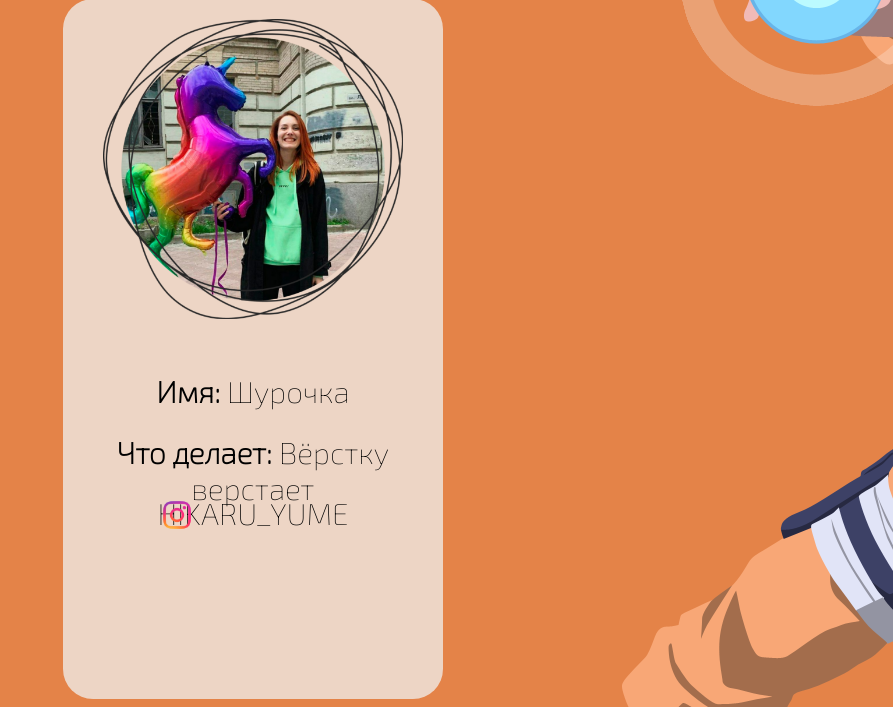
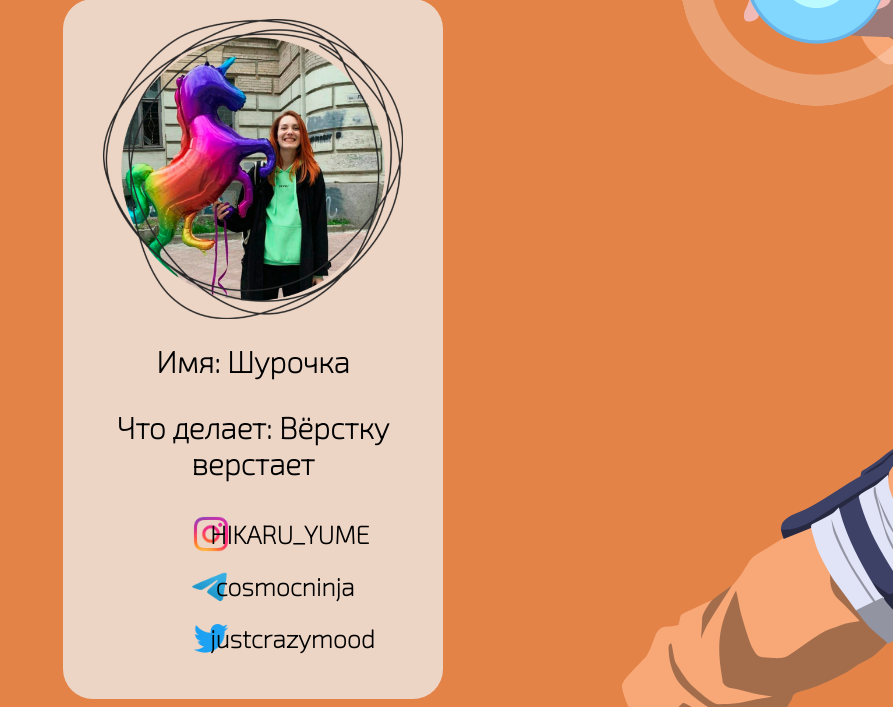
Before and after one commit to AleksandraTertyshnaya/Test-task, a PHP site: page /contacts.html in a window 1280 px wide. Shown: the part 159-866 px from the top of the page, without its empty margins (387-1280 px from the left). Run offline with PHP 8.4, Linux system fonts and the light colour scheme.

Commit message:
added links for social media

```diff
--- a/contact.css
+++ b/contact.css
@@ -67,19 +67,52 @@ body{
        padding-top: 0px;
    }
 
-   p{
-
-height: 1px;
+   h1{
+   margin: 0;
     font-size: 30px;
     font-family:  'Exo 2', sans-serif;
     text-align: top;
     padding-top: 20px;
     padding-bottom: 10px;
+     position: relative;
 
    }
 
-   .instagram{
-    position: absolute;
-    float: left;
-  text-align: left;
+   li {
+    margin: 0;
+    font-size: 25px;
+    font-family:  'Exo 2', sans-serif;
+
+    padding-top: 12px;
+    padding-bottom: 10px;
+     position: relative;
+    list-style: none;
+    font-weight: bold;
+
    }
+
+   .social{
+       width: 60%;
+   }
+
+
+   .insta{
+    width: 80%;
+    background: url(instagram.png) no-repeat 0 2px ;
+    padding-left: 24px;
+    background-size: 50px;
+   }
+
+   .telega{
+    width: 80%;
+    background: url(telegram.png) no-repeat 0 2px ;
+    padding-left: 24px;
+    background-size: 50px;
+   }
+
+   .twitter{
+    width: 80%;
+    background: url(twitter.png) no-repeat 0 2px ;
+    padding-left: 24px;
+    background-size: 50px;
+   }
--- a/contacts.html
+++ b/contacts.html
@@ -26,9 +26,19 @@ url('https://fonts.googleapis.com/css2?family=Exo+2:wght@100&family=Montserrat:w
 <img class="photo" src="contactimg.png" width="300" height="300" alt="photo">
 
           </div>
+          <div>
 
-         <p><b>Имя:</b> Шурочка</p>
-         <p><b>Что делает:</b> Вёрстку верстает</p>
-        <p> <a  href="https://www.instagram.com/hikaru_yume/?hl=ru" target="blank" style="color:#000000;"> <img class="instagram" src="instagram.png" width="40" height="40">  HIKARU_YUME </a></p>
+         <h1><b>Имя:</b> Шурочка</h1>
+         <h1><b>Что делает:</b> Вёрстку верстает</h1>
+
         </div>
+        <div class="social">
+          <ul>
+            <li class="insta"> <a  href="https://www.instagram.com/hikaru_yume/?hl=ru" target="blank" style="color:#000000;">  HIKARU_YUME </a></li>
+            <li class="telega"> <a  href="https://www.instagram.com/hikaru_yume/?hl=ru" target="blank" style="color:#000000;">cosmocninja</a></li>
+            <li class="twitter"><a  href="https://twitter.com/justcrazymoood?t=4eM5m_Z9yNCKFGJQYFz8-A&s=09" target="blank" style="color:#000000;">justcrazymood </a></li>
+          </ul>
+
+      </div>
+      </div>
     </center>
```
